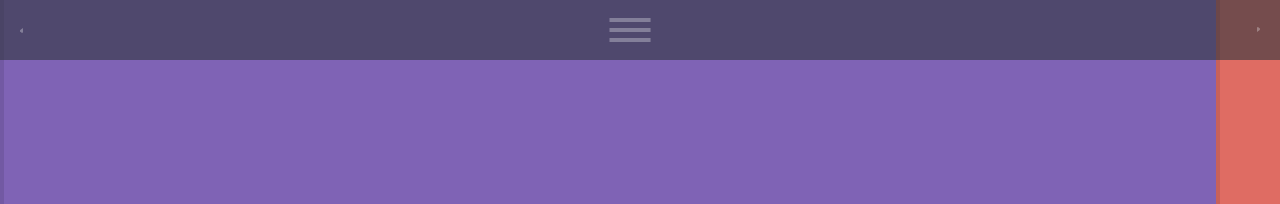
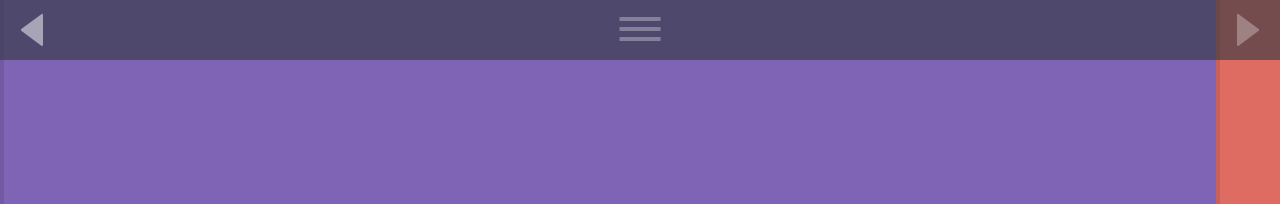
Before and after one commit to plapier/plapier.github.io, a Jekyll site: the page built from index.html, in a window 1280 px wide. Shown: the top 204 px of the page. Built offline with Jekyll 4.4.1, drawn with Linux system fonts in a browser that asks for light colours; nearby versions of some CDN libraries; Markdown is read by kramdown in place of the engine named in the settings.

Commit message:
Fixed svg icons in for firefox

```diff
--- a/_layouts/default.html
+++ b/_layouts/default.html
@@ -17,9 +17,9 @@
   <body>
     <nav class="slides-nav">
       <div class="main-nav">
-        <a href="#" data-id="prev" class="prev arrow"><span class="icon">PREVIOUS</span></a>
-        <a href="#" class="menu"><span class="icon">MENU</span></a>
-        <a href="#" data-id="next" class="next arrow"><span class="icon">NEXT</span></a>
+        <a href="#" data-id="prev" class="prev arrow"><img src="images/arrow.svg" alt="Previous"></a>
+        <a href="#" class="menu"><img src="images/menu.svg" alt="Menu"></a>
+        <a href="#" data-id="next" class="next arrow"><img src="images/arrow.svg" alt="Next"></a>
       </div>
     </nav>
     <ol class="drawer">
--- a/stylesheets/application.css
+++ b/stylesheets/application.css
@@ -763,52 +763,42 @@ nav {
   right: 0; }
   nav div.main-nav {
     height: 60px; }
-    nav div.main-nav a {
+    nav div.main-nav > a {
       color: #fff;
       display: block;
       float: left;
       height: 60px;
+      opacity: 0.3;
       position: absolute;
       text-decoration: none;
       top: 0;
+      -webkit-transition: all 0.15s ease-out 0s;
+      -moz-transition: all 0.15s ease-out 0s;
+      transition: all 0.15s ease-out 0s;
       width: 60px; }
-      nav div.main-nav a .icon {
-        color: transparent;
-        font: 0/0 a;
-        text-shadow: none;
-        display: block;
-        width: 100%;
-        height: 100%;
-        background: rgba(255, 255, 255, 0.3);
-        -webkit-mask-position: 50% 50%;
-        -webkit-mask-repeat: no-repeat;
-        -webkit-mask-size: 23px 33px;
-        -webkit-transition: all 0.15s ease-out 0s;
-        -moz-transition: all 0.15s ease-out 0s;
-        transition: all 0.15s ease-out 0s; }
-        nav div.main-nav a .icon:hover {
-          background: rgba(255, 255, 255, 0.5); }
-      nav div.main-nav a.arrow .icon {
-        clip-path: url("/images/arrow.svg#polyclip");
-        mask-image: url("/images/arrow.svg#poly");
-        -webkit-mask-image: url("/images/arrow.svg#poly"); }
-      nav div.main-nav a.menu {
+      nav div.main-nav > a:hover {
+        opacity: 0.5; }
+      nav div.main-nav > a img {
+        top: 13px;
+        position: relative; }
+      nav div.main-nav > a.menu {
         left: 50%;
-        margin-left: -40px; }
-        nav div.main-nav a.menu .icon {
-          -webkit-mask-size: 42px 24px;
-          clip-path: url("/images/menu.svg#polyclip");
-          mask-image: url("/images/menu.svg#poly");
-          -webkit-mask-image: url("/images/menu.svg#poly"); }
-      nav div.main-nav a.prev {
+        margin-left: -30px; }
+        nav div.main-nav > a.menu img {
+          left: 9px; }
+      nav div.main-nav > a.prev {
         left: 0; }
-      nav div.main-nav a.next {
-        right: 0;
-        -webkit-transform: rotate(180deg);
-        -moz-transform: rotate(180deg);
-        -ms-transform: rotate(180deg);
-        -o-transform: rotate(180deg);
-        transform: rotate(180deg); }
+        nav div.main-nav > a.prev img {
+          left: 20px; }
+      nav div.main-nav > a.next {
+        right: 0; }
+        nav div.main-nav > a.next img {
+          left: 17px;
+          -webkit-transform: scaleX(-1);
+          -moz-transform: scaleX(-1);
+          -ms-transform: scaleX(-1);
+          -o-transform: scaleX(-1);
+          transform: scaleX(-1); }
 
 .drawer {
   *zoom: 1;
```
Also changed, not shown: stylesheets/sass/_nav.scss (+20 -26 lines), 1 other file.
